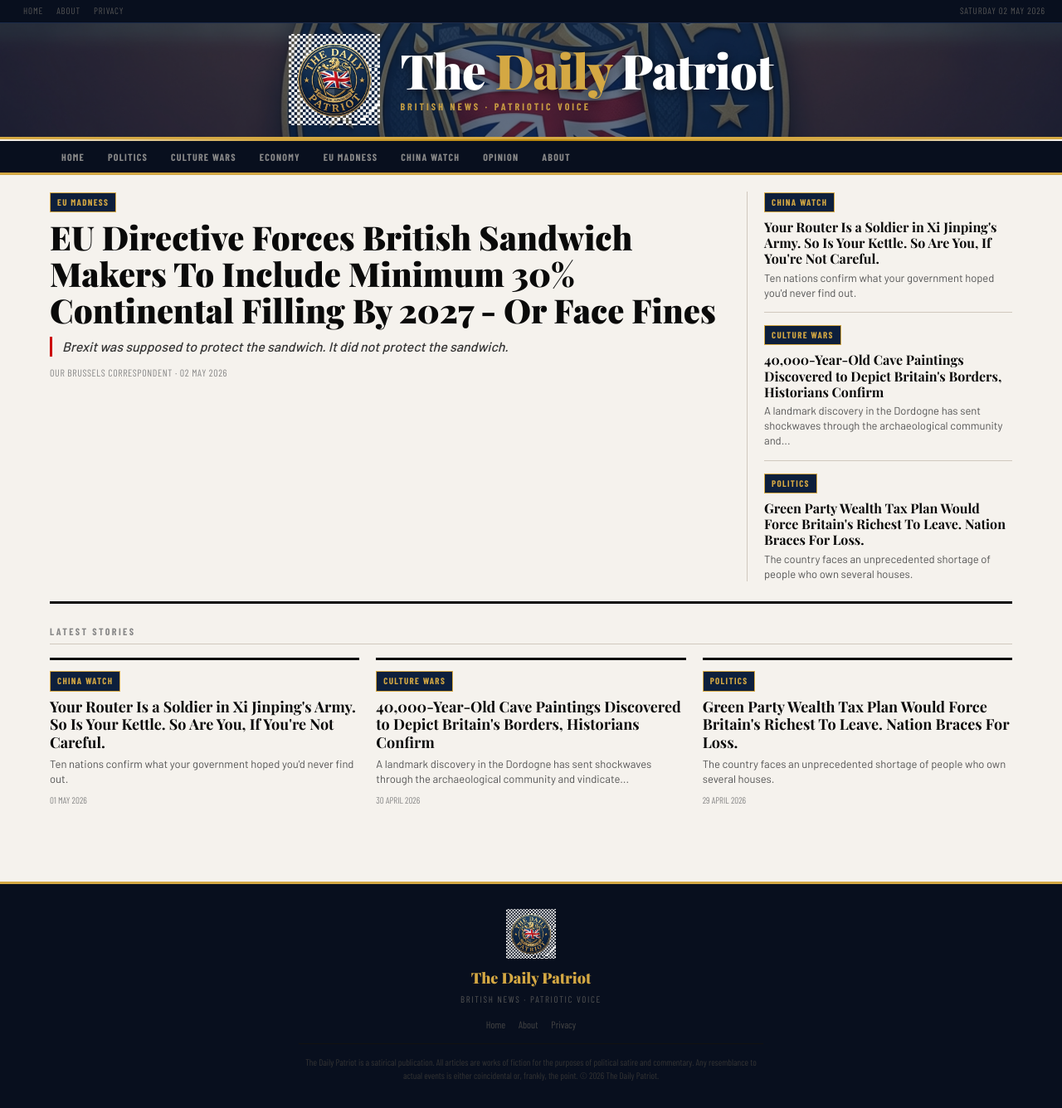
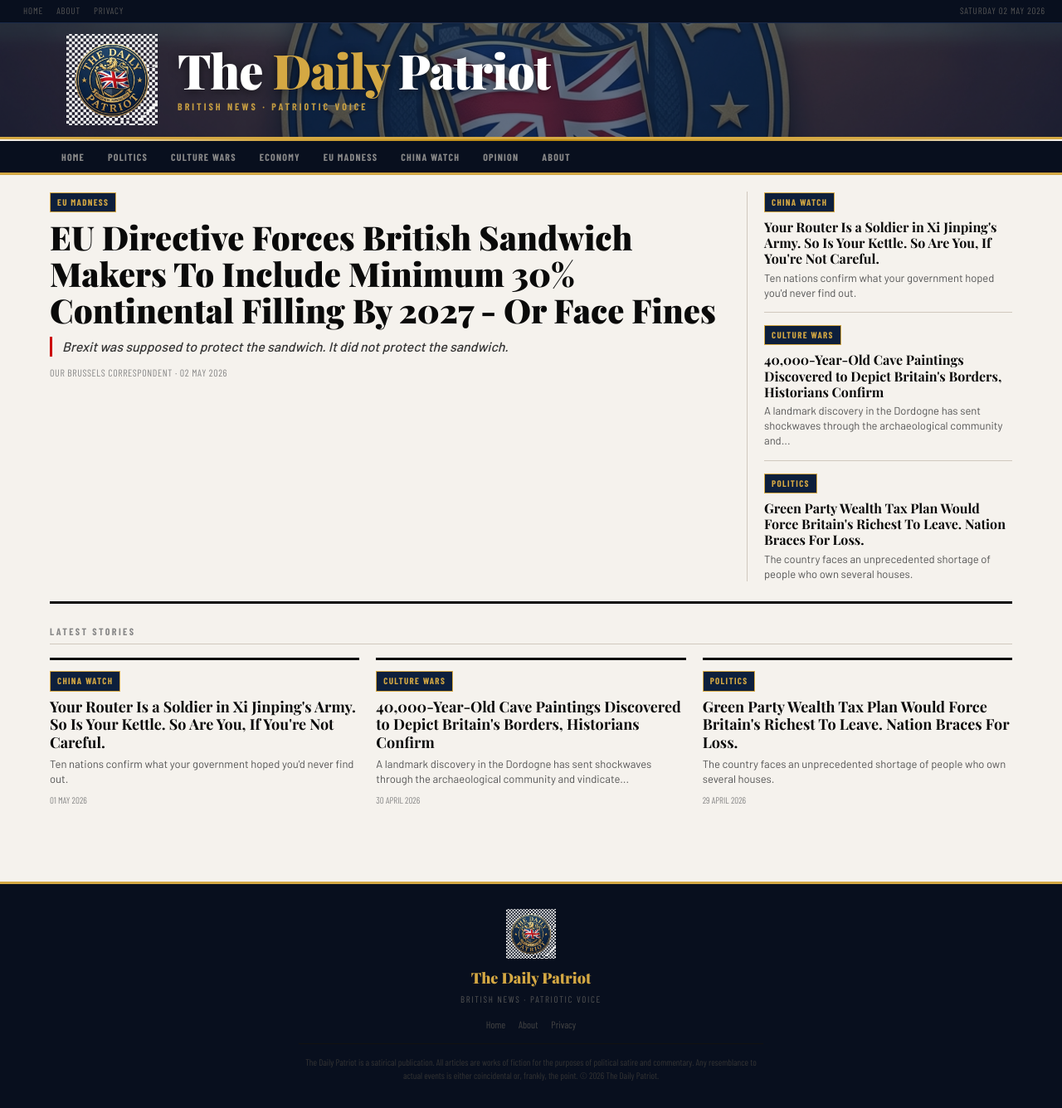
Before and after one commit to matt-palmer999/britishpatriots, a Jekyll site: the page built from index.html, in a window 1280 px wide. Shown: the whole page at 83% size. Built offline with Jekyll 4.4.1, drawn with Linux system fonts in a browser that asks for light colours; some web fonts are replaced; the list of posts is cut into pages by our own code.

Commit message:
Add files via upload

```diff
--- a/_layouts/default.html
+++ b/_layouts/default.html
@@ -16,7 +16,7 @@ body{font-family:'Barlow',sans-serif;background:var(--off-white);color:var(--tex
 .top-bar a:hover{color:var(--gold-light);}
 .masthead{position:relative;background:var(--navy);border-bottom:3px solid var(--gold-light);overflow:hidden;height:140px;}
 .masthead-bg{position:absolute;inset:0;width:100%;height:100%;object-fit:cover;object-position:center;opacity:0.35;}
-.masthead-inner{position:relative;z-index:2;max-width:1200px;margin:0 auto;height:100%;display:flex;align-items:center;justify-content:center;gap:24px;padding:0 20px;}
+.masthead-inner{position:relative;z-index:2;max-width:1200px;margin:0 auto;height:100%;display:flex;align-items:center;justify-content:flex-start;gap:24px;padding:0 40px;}
 .masthead-badge{width:110px;height:110px;object-fit:contain;flex-shrink:0;}
 .masthead-text{text-align:left;}
 .masthead-title{font-family:'Playfair Display',serif;font-weight:900;font-size:clamp(32px,5vw,58px);color:white;letter-spacing:-1px;line-height:1;text-shadow:0 2px 12px rgba(0,0,0,0.6);}
```
